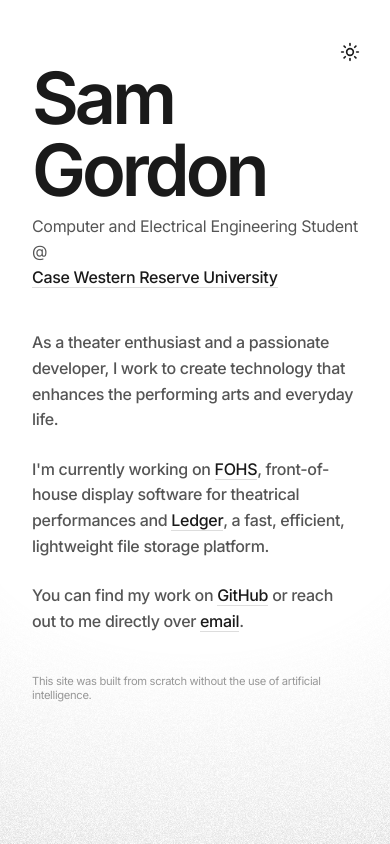
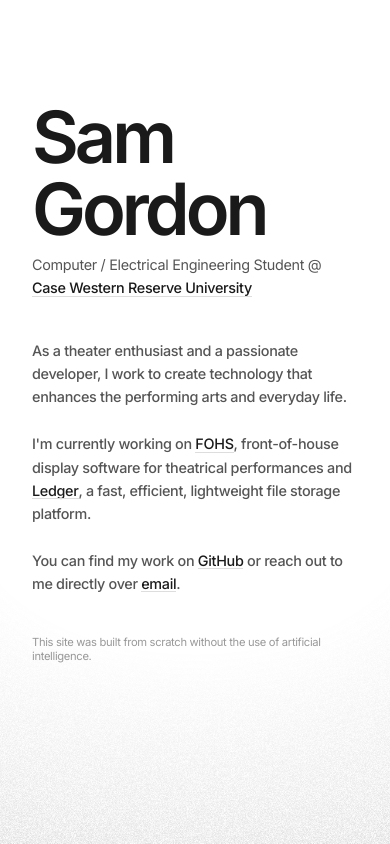
Before and after one commit to thesamgordon/sg-mt, a Next.js app: page / in a window 390 px wide. Built offline with nearby package versions, Linux system fonts and the light colour scheme.

Commit message:
fix: adjust mobile spacing

```diff
--- a/app/page.module.scss
+++ b/app/page.module.scss
@@ -84,7 +84,7 @@
         }
 
         .education {
-            font-size: 1rem;
+            font-size: .9rem;
         }
     }
 }
@@ -154,3 +154,18 @@
     transform: rotate(180deg);
     z-index: 1;
 }
+
+@media (max-width: 768px) {
+    .description {
+        font-size: 0.9rem;
+    }
+
+    .education {
+        font-size: 0.9rem;
+    }
+
+    .page {
+        padding-top: 4rem;
+        padding-bottom: 4rem;
+    }
+}
--- a/app/page.tsx
+++ b/app/page.tsx
@@ -2,6 +2,7 @@
 
 import Link from "@/components/Link";
 import ThemeToggle from "@/components/ThemeToggle";
+import { useWindowWidth } from "@/hooks/useWindowWidth";
 import { motion, useAnimationControls } from "framer-motion";
 import { useEffect } from "react";
 import styles from "./page.module.scss";
@@ -15,6 +16,7 @@ declare module "react" {
 export default function Home() {
   const backgroundControls = useAnimationControls();
   const grainControls = useAnimationControls();
+  const width = useWindowWidth();
 
   useEffect(() => {
     grainControls.start({
@@ -63,6 +65,7 @@ export default function Home() {
             >
               <h1 className={styles.title}>Sam Gordon</h1>
             </motion.div>
+            {width > 768 ? (
               <motion.div
                 className={styles.education}
                 initial={{ opacity: 0, filter: "blur(10px)", y: 10 }}
@@ -78,6 +81,23 @@ export default function Home() {
                   Case Western Reserve University
                 </Link>
               </motion.div>
+            ) : (
+              <motion.div
+                className={styles.education}
+                initial={{ opacity: 0, filter: "blur(10px)", y: 10 }}
+                animate={{ opacity: 1, filter: "blur(0px)", y: 0 }}
+                transition={{
+                  ease: [0, -0.005, 0.226, 1],
+                  duration: 0.75,
+                  delay: 0.075,
+                }}
+              >
+                Computer / Electrical Engineering Student @{" "}
+                <Link href="https://case.edu" width="250px">
+                  Case Western Reserve University
+                </Link>
+              </motion.div>
+            )}
           </motion.div>
         </motion.div>
         <motion.p
@@ -165,7 +185,8 @@ export default function Home() {
               delay: 0.375,
             }}
           >
-            This site was built from scratch without the use of artificial intelligence.
+            This site was built from scratch without the use of artificial
+            intelligence.
           </motion.p>
         </motion.div>
       </div>
--- a/components/Link.module.scss
+++ b/components/Link.module.scss
@@ -121,3 +121,9 @@
         transform: translateX(-50%) translateY(0) scale(1);
     }
 }
+
+@media (max-width: 768px) {
+    .link {
+        font-size: .9rem;
+    }
+}
--- a/components/ThemeToggle.module.scss
+++ b/components/ThemeToggle.module.scss
@@ -40,8 +40,7 @@
 
 @media (max-width: 768px) {
   .themeToggle {
-    top: 2rem;
-    right: 20px;
+      display: none;
   }
 }
 
--- /dev/null
+++ b/hooks/useWindowWidth.ts
@@ -0,0 +1,19 @@
+import { useEffect, useState } from "react";
+
+export function useWindowWidth() {
+  const [windowWidth, setWindowWidth] = useState<number>(0);
+
+  useEffect(() => {
+    const handleResize = () => {
+      setWindowWidth(window.innerWidth);
+    };
+
+    handleResize();
+
+    window.addEventListener("resize", handleResize);
+
+    return () => window.removeEventListener("resize", handleResize);
+  }, []);
+
+  return windowWidth;
+}
```
Lines whose indentation alone changed are shown as unchanged.
